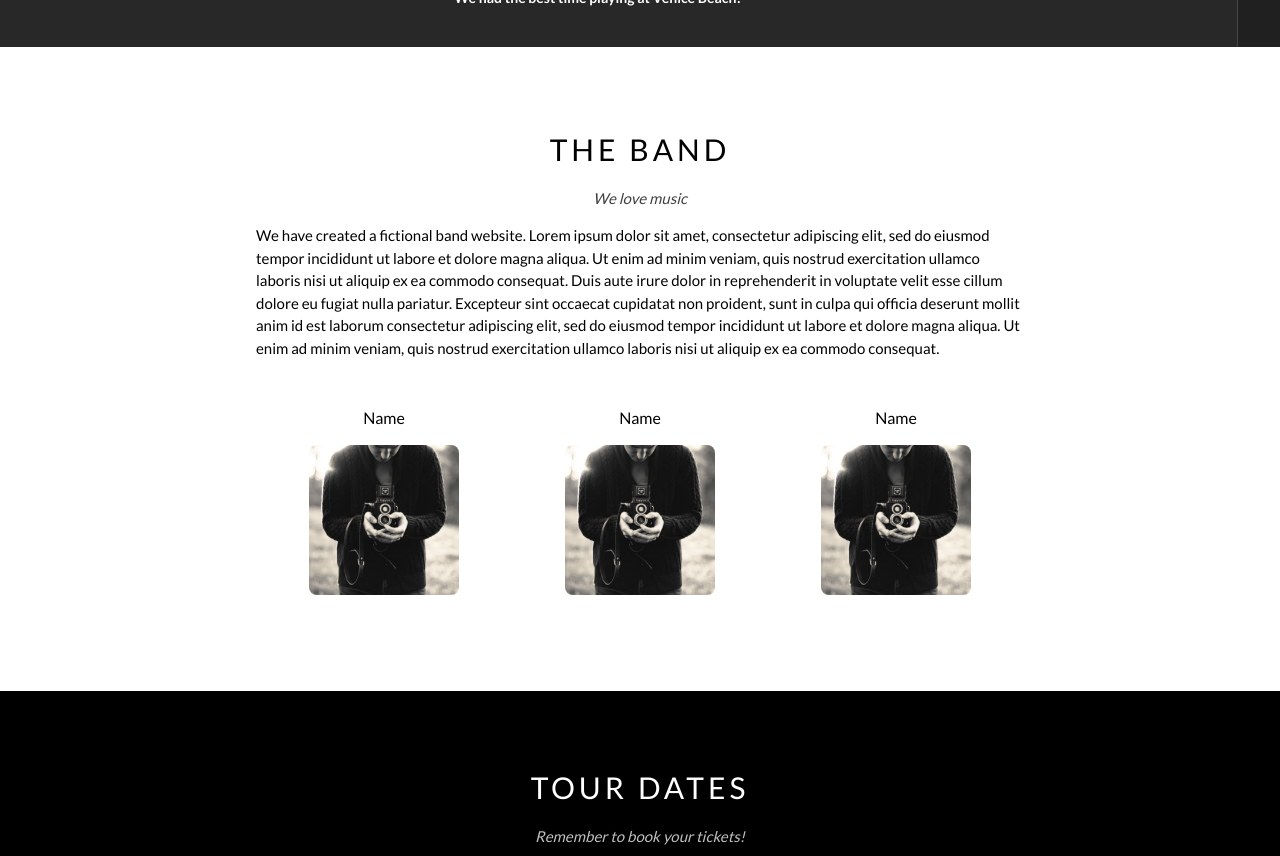
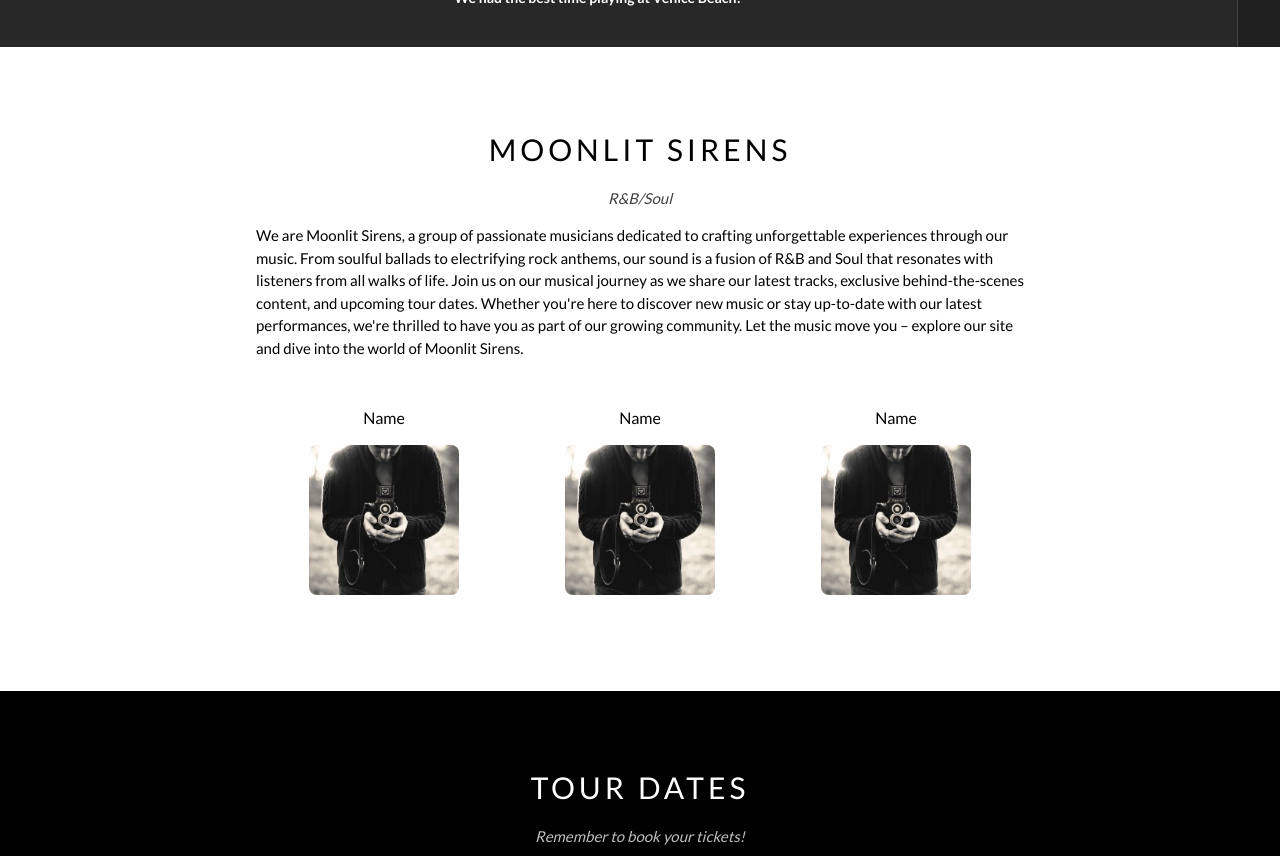
Before and after one commit to malvz22/the-band-next, a Next.js app: page / in a window 1280 px wide. Shown: the part 640-1496 px from the top of the page. Built offline with nearby package versions, Linux system fonts and the light colour scheme.

Commit message:
update band description, remove search icon

```diff
--- a/src/app/Components/Navbar.tsx
+++ b/src/app/Components/Navbar.tsx
@@ -73,9 +73,9 @@ export default function Navbar() {
               </div>
             </div>
           </div>
-          <div className="hidden sm:flex text-white px-6 py-3 items-center hover:bg-red-500">
+          {/* <div className="hidden sm:flex text-white px-6 py-3 items-center hover:bg-red-500">
             <FaSearch className="text-white" />
-          </div>
+          </div> */}
           <div
             className="flex sm:hidden text-white hover:text-black px-6 py-3 items-center hover:bg-[#cccccc]"
             onClick={handleClick}
--- a/src/app/page.tsx
+++ b/src/app/page.tsx
@@ -15,23 +15,22 @@ export default function Home() {
           className="container max-w-[800px] mx-auto py-[64px] px-[16px]"
         >
           <h1 className="text-center text-[30px] tracking-[4px] my-[10px]">
-            THE BAND
+            MOONLIT SIRENS
           </h1>
           <p className=" text-center text-[15px] italic opacity-75 my-[15px]">
-            We love music
+            R&B/Soul
           </p>
           <p className="text-[15px]">
-            We have created a fictional band website. Lorem ipsum dolor sit
-            amet, consectetur adipiscing elit, sed do eiusmod tempor incididunt
-            ut labore et dolore magna aliqua. Ut enim ad minim veniam, quis
-            nostrud exercitation ullamco laboris nisi ut aliquip ex ea commodo
-            consequat. Duis aute irure dolor in reprehenderit in voluptate velit
-            esse cillum dolore eu fugiat nulla pariatur. Excepteur sint occaecat
-            cupidatat non proident, sunt in culpa qui officia deserunt mollit
-            anim id est laborum consectetur adipiscing elit, sed do eiusmod
-            tempor incididunt ut labore et dolore magna aliqua. Ut enim ad minim
-            veniam, quis nostrud exercitation ullamco laboris nisi ut aliquip ex
-            ea commodo consequat.
+            We are Moonlit Sirens, a group of passionate musicians dedicated to
+            crafting unforgettable experiences through our music. From soulful
+            ballads to electrifying rock anthems, our sound is a fusion of R&B
+            and Soul that resonates with listeners from all walks of life. Join
+            us on our musical journey as we share our latest tracks, exclusive
+            behind-the-scenes content, and upcoming tour dates. Whether you're
+            here to discover new music or stay up-to-date with our latest
+            performances, we're thrilled to have you as part of our growing
+            community. Let the music move you – explore our site and dive into
+            the world of Moonlit Sirens.
           </p>
           <div className="flex flex-col md:flex-row justify-around py-[32px]">
             <div className="flex flex-col items-center text-center md:max-w-[150px]">
```
Also changed, not shown: 1 other file (tests, documents, lock files or other folders).
